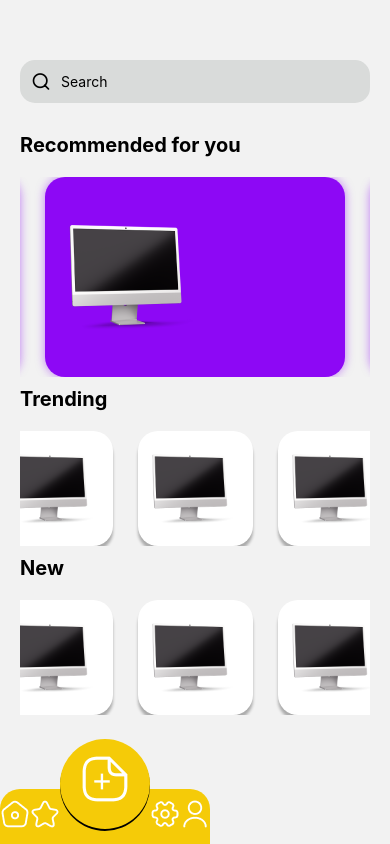
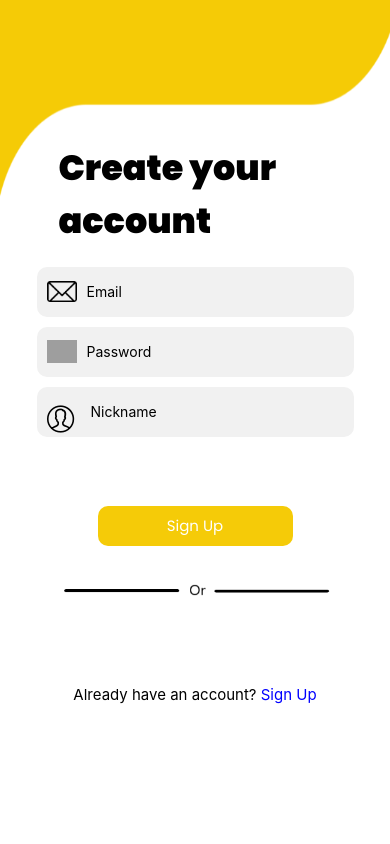
Before and after one commit to STICKEREST/stickerest, a React Native app in the folder code/: screen / in a window 390 px wide. Built offline with nearby package versions, Linux system fonts and the light colour scheme; grey boxes are pictures that could not be loaded.

Commit message:
update with nickname

```diff
--- a/code/App.tsx
+++ b/code/App.tsx
@@ -3,11 +3,10 @@ import { StyleSheet, Text, View, Image } from 'react-native';
 
 import { NavigationContainer } from '@react-navigation/native';
 import TabNavigator from './components/TabNavigator';
+import Registration_page from './components/pages/Registration_page';
 
 export default function App() {
 	return (
-		<NavigationContainer>
-			<TabNavigator />
-		</NavigationContainer>
+		<View><Registration_page/></View>
 	);
 }
--- a/code/assets/style/styleLoginRegistrationPage.js
+++ b/code/assets/style/styleLoginRegistrationPage.js
@@ -8,9 +8,9 @@ const styles = StyleSheet.create({
     },
     //-- Text used in the Login_page --
     textLogin: {
-    fontFamily: "popblack",
-    color: 'black',
-    fontSize: 35,
+      fontFamily: "popblack",
+      color: 'black',
+      fontSize: 35,
     },
     //--- the text field for the email and the password ---
     input: { //the text inside the TextInput
@@ -32,7 +32,6 @@ const styles = StyleSheet.create({
       },
       inputs_picture: { //the icon of the mail and the lock
         height: 30,
-        width: 30,
         marginTop: 10,
         marginLeft: 10,
         alignContent: 'center',
--- a/code/components/pages/Registration_page.tsx
+++ b/code/components/pages/Registration_page.tsx
@@ -7,6 +7,8 @@ import { useFonts } from 'expo-font';
 import { styles } from "./../../assets/style/styleLoginRegistrationPage";
 
 import{ ImagesAssets } from './../../assets/ImagesAssets';
+
+import { Icon } from '@rneui/themed';
 
 const windowWidth = Dimensions.get('window').width;
 const windowHeight = Dimensions.get('window').height;
@@ -46,6 +48,40 @@ const EmailField = () => {
                 style={[styles.input, {width: windowWidth*0.7}]}
                 onChangeText={onChangeText}
                 placeholder={"Email"}
+              />
+       </View>
+  )
+}
+
+const NicknameField = () => {
+
+  const [text, onChangeText] = React.useState("");
+
+  let yellow:string = "#fcf7d9"
+  let gray:string = "#f1f1f1"
+
+  let emptyText:boolean = text===""
+  let color = gray;
+
+  if (emptyText)
+    color = gray
+  else
+    color = yellow
+
+  return (
+      <View style={[styles.inputs, {backgroundColor: color}]}>
+        <View style={[styles.inputs_picture, {marginLeft: 4}]}>
+            <Icon
+              name='user'
+              type='evilicon'
+              size={40}
+              color="black"
+        />
+        </View>
+              <TextInput
+                style={[styles.input, {width: windowWidth*0.7}]}
+                onChangeText={onChangeText}
+                placeholder={"Nickname"}
               />
        </View>
   )
@@ -106,6 +142,7 @@ const TextFields = () => {
           <View style={[styles.input_container, {flexDirection:"column"}]}>
               <EmailField/>
               <PasswordField/>
+              <NicknameField/>
           </View>
       </SafeAreaView>
   )
--- a/code/package.json
+++ b/code/package.json
@@ -13,6 +13,7 @@
     "@react-navigation/bottom-tabs": "^6.4.1",
     "@react-navigation/native": "^6.0.14",
     "@react-navigation/stack": "^6.3.5",
+    "@rneui/themed": "^4.0.0-rc.7",
     "@types/react": "~18.0.0",
     "@types/react-native": "~0.69.1",
     "expo": "~46.0.16",
```
Also changed, not shown: 1 other file (tests, documents, lock files or other folders).
